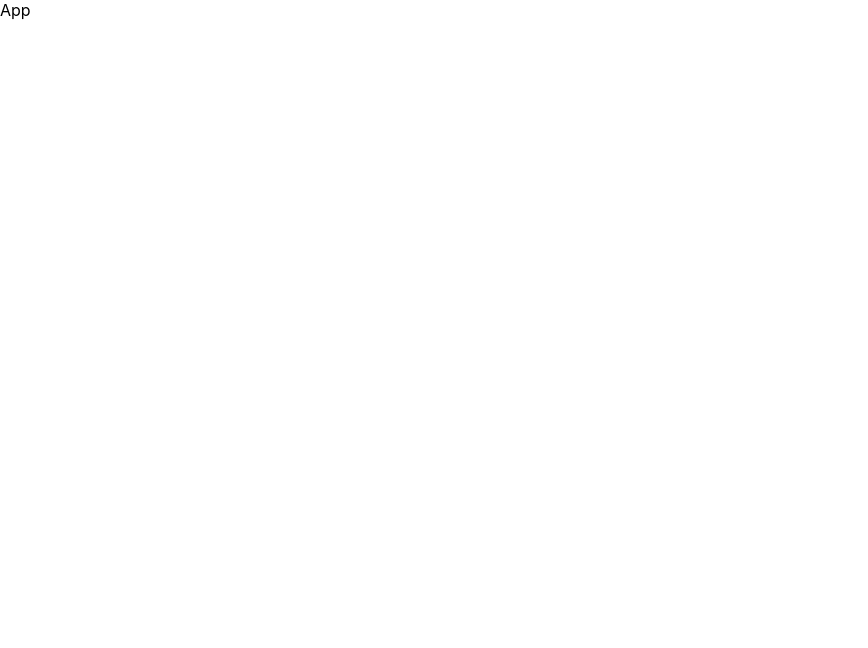
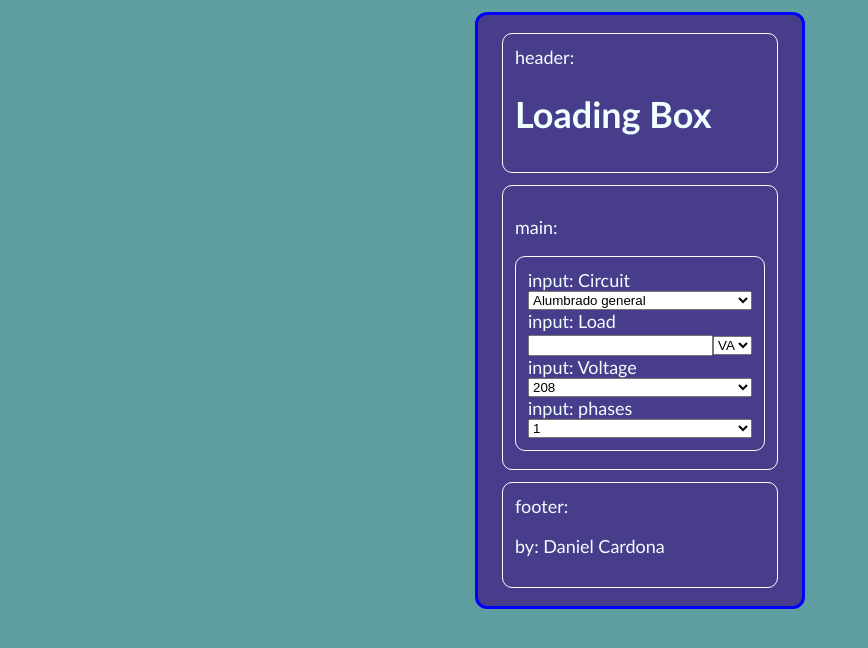
Before and after one commit to Hygl0110/loading-box, a React (Create React App) app: page / in a window 1280 px wide. Shown: the top 648 px of the page, without its empty margins (0-868 px from the left). Built offline with nearby package versions, Linux system fonts and the light colour scheme.

Commit message:
maquetado v0.1.2

```diff
--- /dev/null
+++ b/src/App.css
@@ -0,0 +1,10 @@
+.App{
+    display: flex;
+    flex-direction: column;
+    background-color: cadetblue;
+    font-family: 'Gill Sans', 'Gill Sans MT', Calibri, 'Trebuchet MS', sans-serif;
+    font-size: large;
+    color: azure;
+    padding: 12px 12px;
+    min-height: 100vh;
+}
--- a/src/App.js
+++ b/src/App.js
@@ -1,5 +1,11 @@
+import "./App.css";
 import React from "react";
+import LoadsBox from "./Pages/LoadsBox/LoadsBox";
 
 export default function App() {
-  return <div className="App">App</div>;
+  return (
+    <div className="App">
+      <LoadsBox />
+    </div>
+  );
 }
--- /dev/null
+++ b/src/Arrays/options.js
@@ -0,0 +1,23 @@
+const options = [
+  {
+    name: "circuit",
+    options: ["Alumbrado general", "Pequeños artefactos", "Lavado y planchado"],
+  },
+  {
+    name: "load",
+    options: ["VA", "hp", "cv"],
+  },
+  {
+    name: "voltage",
+    options: [208, 214, 220],
+  },
+  {
+    name: "phase",
+    options: [1, 2, 3],
+  },
+  {
+    name: "desing",
+    options: ["cu60°", "al60°"],
+  },
+];
+export default options;
--- /dev/null
+++ b/src/Atoms/Number/Number.jsx
@@ -0,0 +1,5 @@
+import React from "react";
+
+export default function Number() {
+  return <input type="number"></input>;
+}
--- /dev/null
+++ b/src/Atoms/Select/Select.jsx
@@ -0,0 +1,12 @@
+import React from "react";
+
+export default function Select(props) {
+  const options = props.options;
+  return (
+    <select>
+      {options.options.map((option, index) => (
+        <option key={index}>{option}</option>
+      ))}
+    </select>
+  );
+}
--- /dev/null
+++ b/src/Molecules/LoadForm/LoadForm.jsx
@@ -0,0 +1,14 @@
+//props
+//loadOptions - array de opciones
+import React from "react";
+import Number from "../../Atoms/Number/Number";
+import Select from "../../Atoms/Select/Select";
+
+export default function LoadForm(props) {
+  return (
+    <form className="loadForm">
+      <Number />
+      <Select options={props.loadOptions} />
+    </form>
+  );
+}
--- /dev/null
+++ b/src/Organisms/Form/Forms.css
@@ -0,0 +1,8 @@
+.forms{
+    display: flex;
+    flex-direction: column;
+    padding: 12px;
+    border: 1px solid snow;
+    border-radius: 10px;
+    margin: 6px 0;
+}
--- /dev/null
+++ b/src/Organisms/Form/Forms.jsx
@@ -0,0 +1,26 @@
+import Select from "../../Atoms/Select/Select";
+import LoadForm from "../../Molecules/LoadForm/LoadForm";
+import "./Forms.css";
+import React from "react";
+export default function Forms(props) {
+  return (
+    <form className="forms">
+      <>
+        <label>input: Circuit</label>
+        <Select options={props.circuitOptions} />
+      </>
+      <>
+        <label>input: Load</label>
+        <LoadForm {...props} />
+      </>
+      <>
+        <label>input: Voltage</label>
+        <Select options={props.voltageOptions} />
+      </>
+      <>
+        <label>input: phases</label>
+        <Select options={props.phaseOptions} />
+      </>
+    </form>
+  );
+}
--- /dev/null
+++ b/src/Pages/LoadsBox/LoadsBox.css
@@ -0,0 +1,29 @@
+.loadsBox{
+    margin:0 auto;
+    display: flex;
+    flex-direction: column;
+    padding: 12px 24px;
+    background-color: darkslateblue;
+    border: 3px solid blue;
+    border-radius: 12px;
+
+}
+.header {
+    padding: 12px;
+    border: 1px solid snow;
+    border-radius: 10px;
+    margin: 6px 0;
+
+}
+.main{
+    padding: 12px;
+    border: 1px solid snow;
+    border-radius: 10px;
+    margin: 6px 0;
+}
+.footer{
+    padding: 12px;
+    border: 1px solid snow;
+    border-radius: 10px;
+    margin: 6px 0;
+}
--- /dev/null
+++ b/src/Pages/LoadsBox/LoadsBox.jsx
@@ -0,0 +1,37 @@
+import "./LoadsBox.css";
+import React from "react";
+
+import options from "../../Arrays/options"; //array de opciones
+
+import Forms from "../../Organisms/Form/Forms";
+
+export default function LoadsBox() {
+  const [circuits, loads, voltages, phases, desings] = options;
+  return (
+    <div className="loadsBox">
+      <>
+        <header className="header">
+          <label>header: </label>
+          <h1>Loading Box</h1>
+        </header>
+      </>
+      <>
+        <main className="main">
+          <p>main:</p>
+          <Forms
+            circuitOptions={circuits}
+            loadOptions={loads}
+            voltageOptions={voltages}
+            phaseOptions={phases}
+          />
+        </main>
+      </>
+      <>
+        <footer className="footer">
+          <label>footer: </label>
+          <p>by: Daniel Cardona</p>
+        </footer>
+      </>
+    </div>
+  );
+}
```
